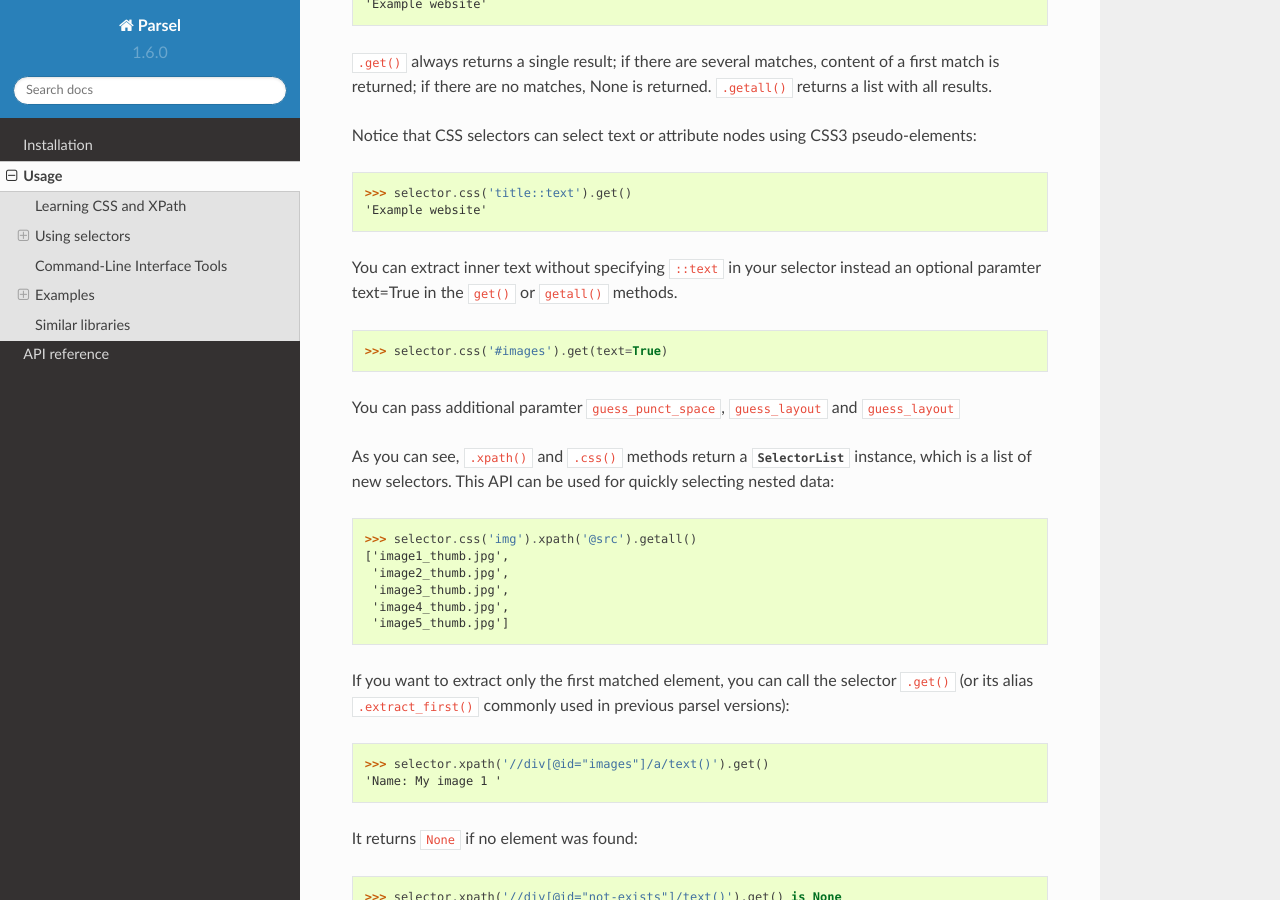
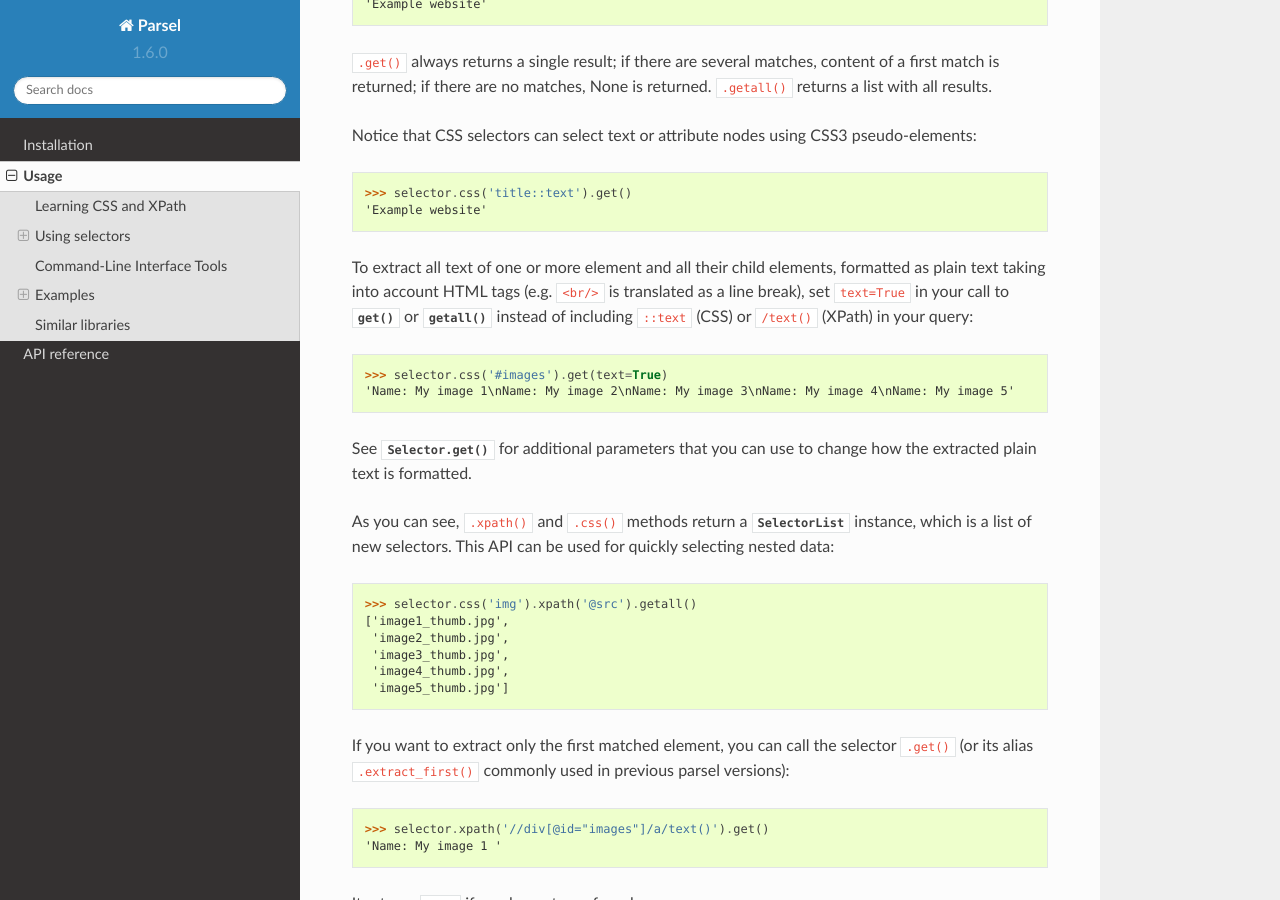
Before and after one commit to scrapy/parsel, a Sphinx documentation site: the page built from docs/usage.rst, in a window 1280 px wide and 900 px high, scrolled down 2264 px. Built offline with Sphinx 7.4.7 and the Read the Docs theme 2.0.0, drawn with Linux system fonts in a browser that asks for light colours.

Commit message:
Update docs/usage.rst
Co-authored-by: Adrián Chaves <adrian@chaves.io>

```diff
--- a/docs/usage.rst
+++ b/docs/usage.rst
@@ -120,12 +120,17 @@ pseudo-elements::
     >>> selector.css('title::text').get()
     'Example website'
 
-You can extract inner text without specifying ``::text`` in your selector instead
-an optional paramter text=True in the ``get()`` or ``getall()`` methods.
+To extract all text of one or more element and all their child elements,
+formatted as plain text taking into account HTML tags (e.g. ``<br/>`` is
+translated as a line break), set ``text=True`` in your call to
+:meth:`~Selector.get` or :meth:`~Selector.getall` instead of including
+``::text`` (CSS) or ``/text()`` (XPath) in your query:
 
-    >>> selector.css('#images').get(text=True)
+>>> selector.css('#images').get(text=True)
+'Name: My image 1\nName: My image 2\nName: My image 3\nName: My image 4\nName: My image 5'
 
-You can pass additional paramter ``guess_punct_space``, ``guess_layout`` and ``guess_layout``
+See :meth:`Selector.get` for additional parameters that you can use to change
+how the extracted plain text is formatted.
 
 As you can see, ``.xpath()`` and ``.css()`` methods return a
 :class:`~parsel.selector.SelectorList` instance, which is a list of new
```
